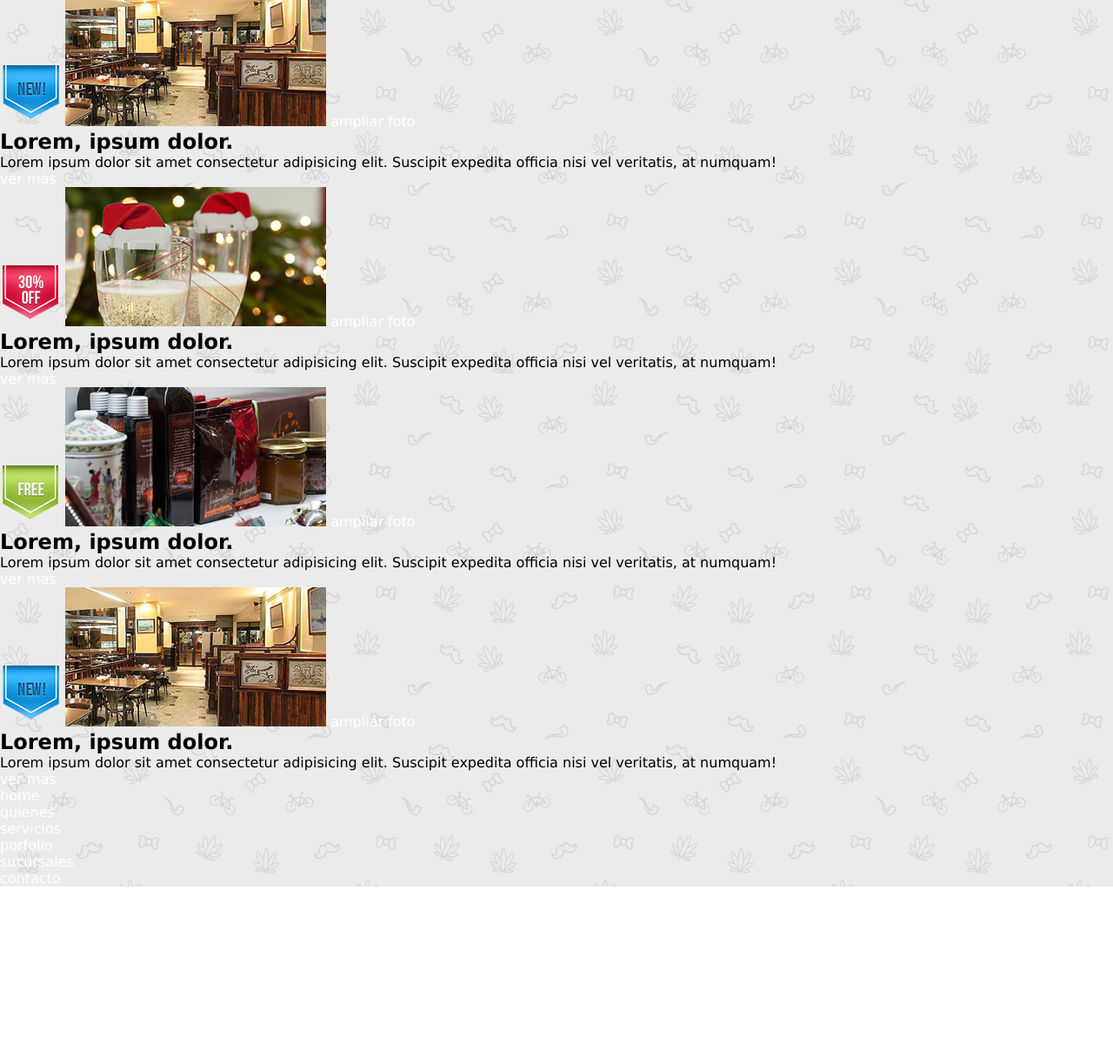
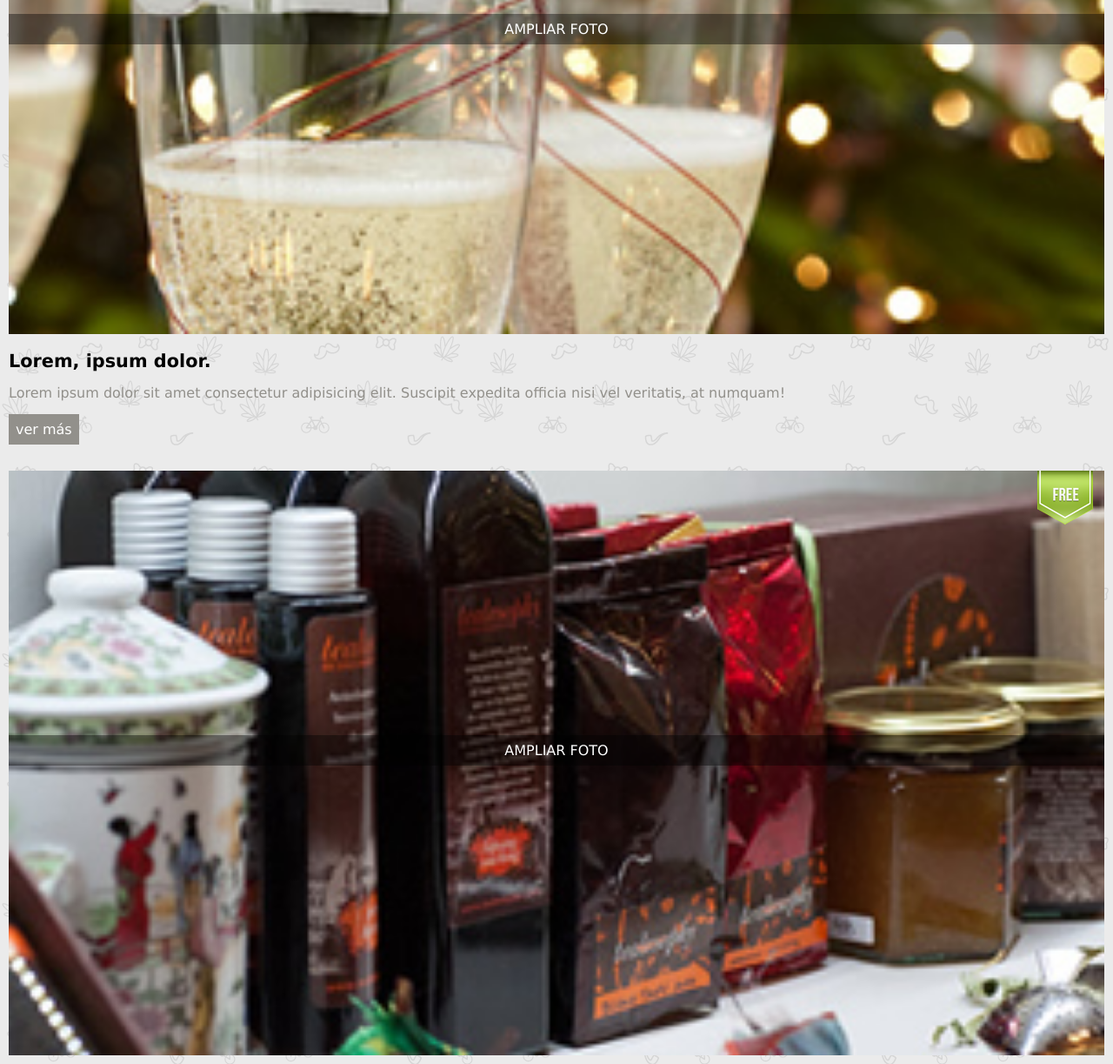
Before and after one commit to Comision15/kitchening, a website: page views/home.html in a window 1280 px wide. Shown: the part 1000-2223 px from the top of the page at 87% size. Before the commit the page ends 2019 px from the top, so only its background shows below. Drawn offline with Linux system fonts and the light colour scheme.

Commit message:
styles mobile done

```diff
--- a/public/css/home.css
+++ b/public/css/home.css
@@ -1,5 +1,5 @@
 body.home {
-    background-image: url('/images/bg-body.png');
+  background-image: url("/images/bg-body.png");
 }
 
 /* HEADER */
@@ -22,15 +22,101 @@ body.home {
   color: var(--colorGrisOscuro);
 }
 
-.home__header__menu ul li{
+.home__header__menu ul li {
   background-color: var(--colorGrisOscuro);
   text-transform: uppercase;
-    margin-bottom: 1px ;
+  margin-bottom: 1px;
   padding: 8px 0;
 }
 
+/* MAIN */
+.home__main {
+    padding: 0 10px;
+}
 
+.home__section--banner img {
+  display: none;
+}
+
+.home__section--products {
+  margin-top: 30px;
+}
+
+.home__section__product {
+  /*  width: 90%;
+    margin: 0 auto; */
+  width: 100%;
+  margin-bottom: 30px;
+}
+
+.home__section__product__photo {
+  position: relative;
+}
+
+.home__section__product__photo--primary {
+  width: 100%;
+}
+
+.home__section__product__photo--sticker {
+  position: absolute;
+  top: 0;
+  right: 10px;
+}
+
+.home__section__product__photo--zoom {
+  background-color: rgba(0, 0, 0, 0.4);
+  display: inline-block;
+  width: 100%;
+  text-align: center;
+  text-transform: uppercase;
+  padding: 8px 0;
+  position: absolute;
+  top: 45%;
+  left: 0;
+}
+
+.home__section__product--title {
+  font-size: 1.3rem;
+  margin: 15px 0;
+}
+.home__section__product--description {
+  color: var(--colorGrisOscuro);
+  margin-bottom: 15px;
+}
+
+.home__section__product--show {
+  background-color: var(--colorGrisOscuro);
+  padding: 8px;
+  display: inline-block;
+}
+
+/* FOOTER */
+
+.home__footer__menu ul li {
+  background-color: var(--colorRojo);
+  text-transform: capitalize;
+  margin-bottom: 1px;
+  padding: 8px 0;
+  text-align: center;
+}
+
+/* MEDIA QUERY | TABLET | 768px*/
+@media (min-width: 768px) {
+  /* HEADER */
+  .home__header button {
+    display: none;
+  }
+
+  .home__header__menu ul li {
+    display: inline-block;
+    width: 120px;
+    height: 50px;
+    padding: 16px 0;
+  }
   /* MAIN */
 
-
-/* FOOTER */
+  .home__section--banner img {
+    display: block;
+    width: 100%;
+  }
+}
--- a/views/home.html
+++ b/views/home.html
@@ -28,66 +28,69 @@
         </nav>
     </header>
     <main class="home__main">
-        <section class="home__section">
+        <section class="home__section--banner">
+            <img src="/images/img-banner.jpg" alt="banner">
+        </section>
+        <section class="home__section--products">
             <article class="home__section__product">
                 <div class="home__section__product__photo">
-                    <img src="/images/img-descuento.png" alt="descuento">
-                    <img src="/images/img-pdto-1.jpg" alt="producto 1">
-                    <a href="">ampliar foto</a>
+                    <img class="home__section__product__photo--sticker" src="/images/img-descuento.png" alt="descuento">
+                    <img class="home__section__product__photo--primary" src="/images/img-pdto-1.jpg" alt="producto 1">
+                    <a class="home__section__product__photo--zoom" href="">ampliar foto</a>
                 </div>
-                <h2>Lorem, ipsum dolor.</h2>
-                <p>Lorem ipsum dolor sit amet consectetur adipisicing elit. Suscipit expedita officia nisi vel veritatis, at numquam!</p>
-                <a href="">ver más</a>
+                <h2 class="home__section__product--title">Lorem, ipsum dolor.</h2>
+                <p class="home__section__product--description">Lorem ipsum dolor sit amet consectetur adipisicing elit. Suscipit expedita officia nisi vel veritatis, at numquam!</p>
+                <a class="home__section__product--show" href="">ver más</a>
             </article>
             <article class="home__section__product">
                 <div class="home__section__product__photo">
-                    <img src="/images/img-gratis.png" alt="gratis">
-                    <img src="/images/img-pdto-2.jpg" alt="producto 2">
-                    <a href="">ampliar foto</a>
+                    <img class="home__section__product__photo--sticker" src="/images/img-gratis.png" alt="gratis">
+                    <img class="home__section__product__photo--primary" src="/images/img-pdto-2.jpg" alt="producto 2">
+                    <a class="home__section__product__photo--zoom" href="">ampliar foto</a>
                 </div>
-                <h2>Lorem, ipsum dolor.</h2>
-                <p>Lorem ipsum dolor sit amet consectetur adipisicing elit. Suscipit expedita officia nisi vel veritatis, at numquam!</p>
-                <a href="">ver más</a>
+                <h2 class="home__section__product--title">Lorem, ipsum dolor.</h2>
+                <p class="home__section__product--description">Lorem ipsum dolor sit amet consectetur adipisicing elit. Suscipit expedita officia nisi vel veritatis, at numquam!</p>
+                <a class="home__section__product--show" href="">ver más</a>
             </article>
             <article class="home__section__product">
                 <div class="home__section__product__photo">
-                    <img src="/images/img-nuevo.png" alt="nuevo">
-                    <img src="/images/img-pdto-3.jpg" alt="producto 3">
-                    <a href="">ampliar foto</a>
+                    <img class="home__section__product__photo--sticker" src="/images/img-nuevo.png" alt="nuevo">
+                    <img class="home__section__product__photo--primary" src="/images/img-pdto-3.jpg" alt="producto 3">
+                    <a class="home__section__product__photo--zoom" href="">ampliar foto</a>
                 </div>
-                <h2>Lorem, ipsum dolor.</h2>
-                <p>Lorem ipsum dolor sit amet consectetur adipisicing elit. Suscipit expedita officia nisi vel veritatis, at numquam!</p>
-                <a href="">ver más</a>
+                <h2 class="home__section__product--title">Lorem, ipsum dolor.</h2>
+                <p class="home__section__product--description">Lorem ipsum dolor sit amet consectetur adipisicing elit. Suscipit expedita officia nisi vel veritatis, at numquam!</p>
+                <a class="home__section__product--show" href="">ver más</a>
             </article>
             <article class="home__section__product">
                 <div class="home__section__product__photo">
-                    <img src="/images/img-descuento.png" alt="descuento">
-                    <img src="/images/img-pdto-1.jpg" alt="producto 1">
-                    <a href="">ampliar foto</a>
+                    <img class="home__section__product__photo--sticker" src="/images/img-descuento.png" alt="descuento">
+                    <img class="home__section__product__photo--primary" src="/images/img-pdto-1.jpg" alt="producto 1">
+                    <a class="home__section__product__photo--zoom" href="">ampliar foto</a>
                 </div>
-                <h2>Lorem, ipsum dolor.</h2>
-                <p>Lorem ipsum dolor sit amet consectetur adipisicing elit. Suscipit expedita officia nisi vel veritatis, at numquam!</p>
-                <a href="">ver más</a>
+                <h2 class="home__section__product--title">Lorem, ipsum dolor.</h2>
+                <p class="home__section__product--description">Lorem ipsum dolor sit amet consectetur adipisicing elit. Suscipit expedita officia nisi vel veritatis, at numquam!</p>
+                <a class="home__section__product--show" href="">ver más</a>
             </article>
             <article class="home__section__product">
                 <div class="home__section__product__photo">
-                    <img src="/images/img-gratis.png" alt="gratis">
-                    <img src="/images/img-pdto-2.jpg" alt="producto 2">
-                    <a href="">ampliar foto</a>
+                    <img class="home__section__product__photo--sticker" src="/images/img-gratis.png" alt="gratis">
+                    <img class="home__section__product__photo--primary" src="/images/img-pdto-2.jpg" alt="producto 2">
+                    <a class="home__section__product__photo--zoom" href="">ampliar foto</a>
                 </div>
-                <h2>Lorem, ipsum dolor.</h2>
-                <p>Lorem ipsum dolor sit amet consectetur adipisicing elit. Suscipit expedita officia nisi vel veritatis, at numquam!</p>
-                <a href="">ver más</a>
+                <h2 class="home__section__product--title">Lorem, ipsum dolor.</h2>
+                <p class="home__section__product--description">Lorem ipsum dolor sit amet consectetur adipisicing elit. Suscipit expedita officia nisi vel veritatis, at numquam!</p>
+                <a class="home__section__product--show" href="">ver más</a>
             </article>
             <article class="home__section__product">
                 <div class="home__section__product__photo">
-                    <img src="/images/img-nuevo.png" alt="nuevo">
-                    <img src="/images/img-pdto-3.jpg" alt="producto 3">
-                    <a href="">ampliar foto</a>
+                    <img class="home__section__product__photo--sticker" src="/images/img-nuevo.png" alt="nuevo">
+                    <img class="home__section__product__photo--primary" src="/images/img-pdto-3.jpg" alt="producto 3">
+                    <a class="home__section__product__photo--zoom" href="">ampliar foto</a>
                 </div>
-                <h2>Lorem, ipsum dolor.</h2>
-                <p>Lorem ipsum dolor sit amet consectetur adipisicing elit. Suscipit expedita officia nisi vel veritatis, at numquam!</p>
-                <a href="">ver más</a>
+                <h2 class="home__section__product--title">Lorem, ipsum dolor.</h2>
+                <p class="home__section__product--description">Lorem ipsum dolor sit amet consectetur adipisicing elit. Suscipit expedita officia nisi vel veritatis, at numquam!</p>
+                <a class="home__section__product--show" href="">ver más</a>
             </article>
         </section>
     </main>
```
Also changed, not shown: mocks/maqueda-mobile.jpg (added). Lines whose indentation alone changed are shown as unchanged.
